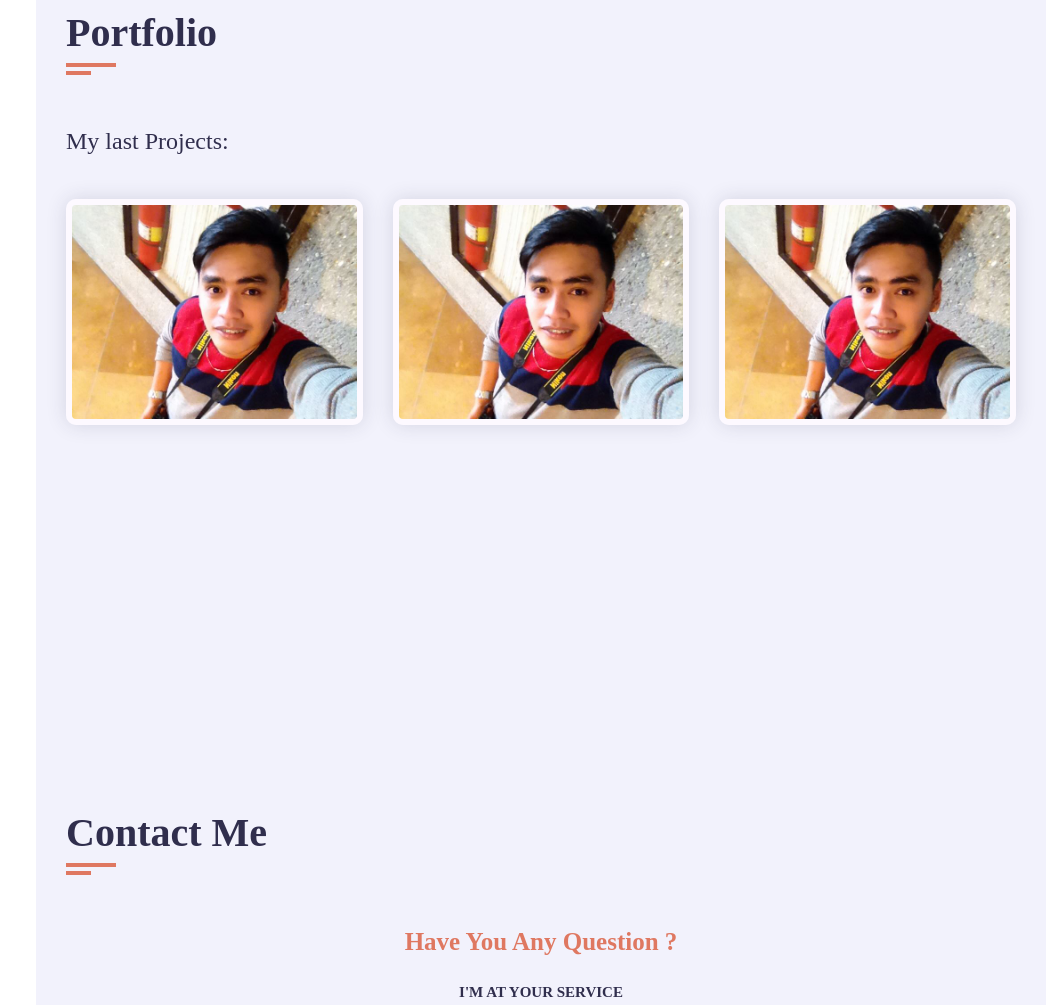
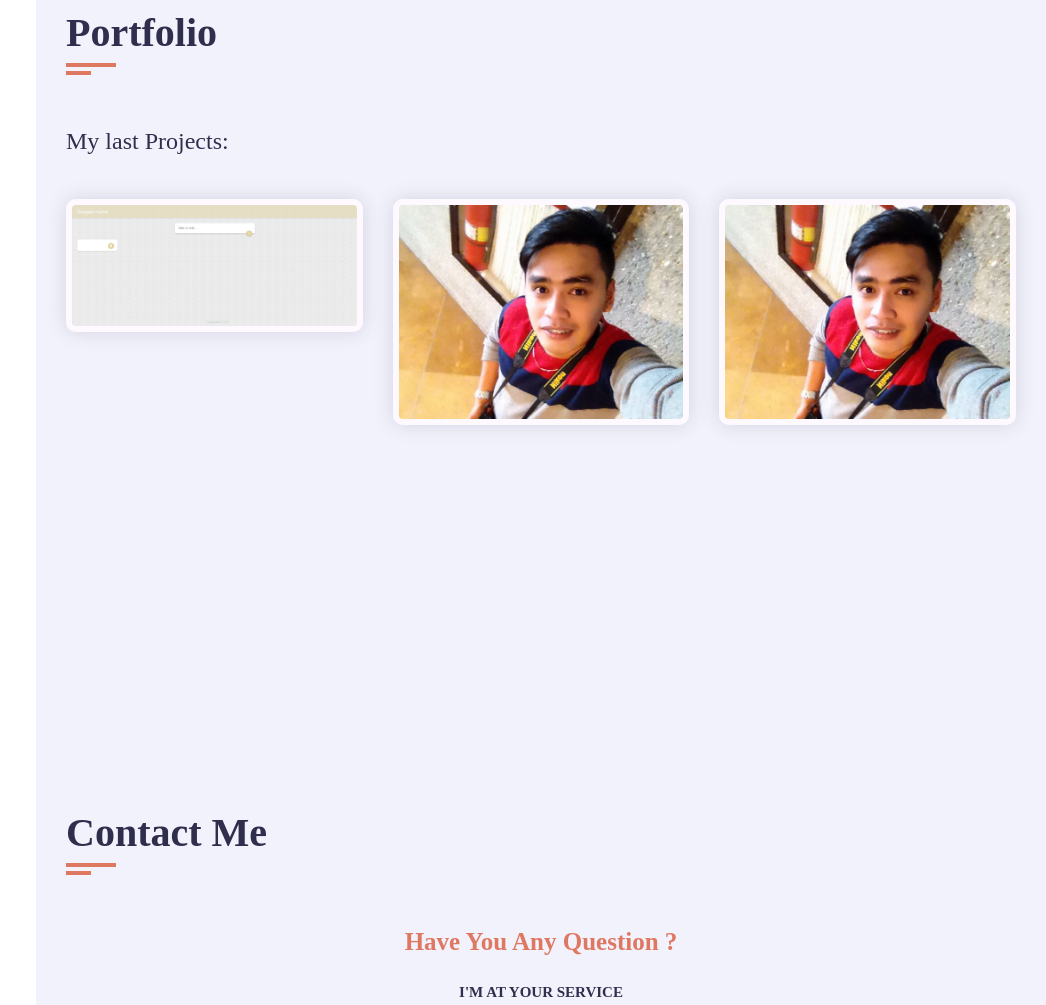
Before and after one commit to Vince042894/My_portfolio, a plain HTML site: page index.html in a window 1280 px wide. Shown: the part 3837-4842 px from the top of the page, without its empty margins (234-1280 px from the left). Drawn offline with nearby package versions, Linux system fonts and the light colour scheme; a web font is replaced by a local one.

Commit message:
update 1st Project

```diff
--- a/index.html
+++ b/index.html
@@ -440,11 +440,14 @@
               </div>
             </div>
             <div class="row">
+
+
+
               <!-- portfolio item start -->
               <div class="portfolio-item padd-15">
                 <div class="portfolio-item-inner shadow-dark">
                   <div class="portfolio-img">
-                    <img src="images/profile-3.jpg" alt="">
+                    <a href="https://euphonious-bublanina-89220e.netlify.app/" target="_blank"><img src="images/Project_1.png" alt=""></a>
                   </div>
                 </div>
               </div>
--- a/package.json
+++ /dev/null
@@ -1,6 +0,0 @@
-{
-  "dependencies": {
-    "bootstrap": "^5.2.0",
-    "bootstrap-icons": "^1.9.1"
-  }
-}
```
Also changed, not shown: images/Project_1.png (added), 1 other file.
